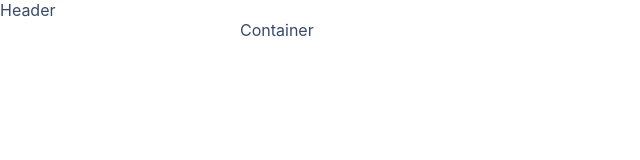
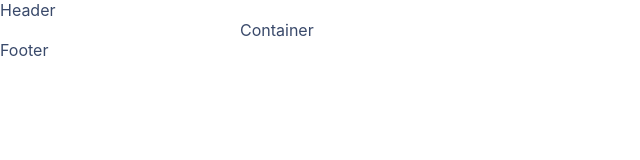
Before and after one commit to martink-rsa/h4h-digital-filing, a React (Create React App) app in the folder client/: page / in a window 1280 px wide. Shown: the top 160 px of the page, without its empty margins (0-640 px from the left). Built offline with nearby package versions, Linux system fonts and the light colour scheme.

Commit message:
Feat: Footer

```diff
--- a/client/src/components/App/App.tsx
+++ b/client/src/components/App/App.tsx
@@ -2,6 +2,7 @@ import React from 'react';
 import * as S from './App.style';
 
 import Header from '../Header/Header';
+import Footer from '../Footer/Footer';
 import Section from '../Section/Section';
 import Container from '../Container/Container';
 
@@ -12,6 +13,7 @@ function App() {
       <Section>
         <Container>Container</Container>
       </Section>
+      <Footer />
     </S.Wrapper>
   );
 }
--- /dev/null
+++ b/client/src/components/Footer/Footer.style.ts
@@ -0,0 +1,3 @@
+import styled from 'styled-components';
+
+export const Wrapper = styled.footer``;
--- /dev/null
+++ b/client/src/components/Footer/Footer.tsx
@@ -0,0 +1,11 @@
+import React from 'react';
+import * as S from './Footer.style';
+
+/**
+ * The main Footer for the site
+ */
+function Footer() {
+  return <S.Wrapper>Footer</S.Wrapper>;
+}
+
+export default Footer;
```
